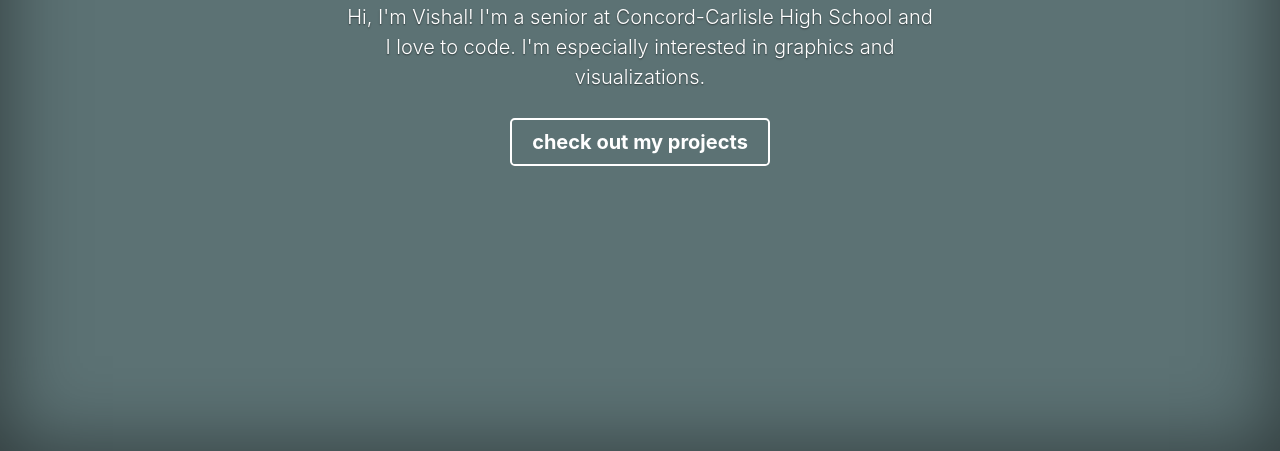
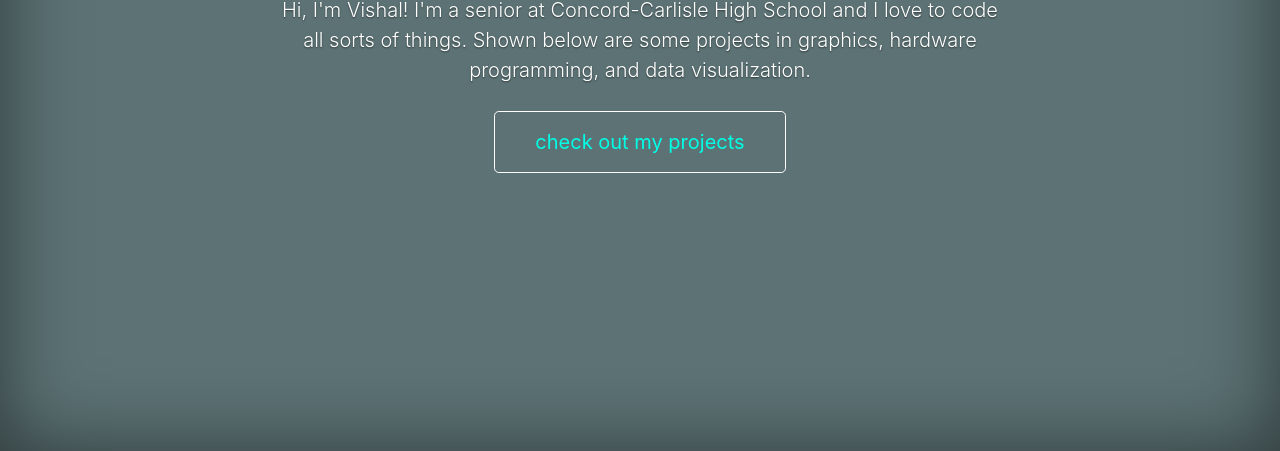
Before and after one commit to vishal-chandra/vishal-chandra.github.io, a plain HTML site: page index.html in a window 1280 px wide. Shown: the part 349-800 px from the top of the page. Drawn offline with nearby package versions, Linux system fonts and the light colour scheme.

Commit message:
edit cover text

```diff
--- a/index.html
+++ b/index.html
@@ -23,7 +23,11 @@
 
     <main role="main" class="inner cover">
       <h1 class="cover-heading">Vishal Chandra</h1>
-      <p class="lead">Hi, I'm Vishal! I'm a senior at Concord-Carlisle High School and I love to code. I'm especially interested in graphics and visualizations.</p>
+      <p class="lead cover-text">
+        Hi, I'm Vishal! I'm a senior at Concord-Carlisle High School and I love to code
+        all sorts of things.
+        Shown below are some projects in graphics, hardware programming, and data visualization.
+      </p>
       <p class="lead">
         <button href="#" class="slidebtn btn btn-lg btn-outline-light">check out my projects</button>
       </p>
--- a/styles/_button.scss
+++ b/styles/_button.scss
@@ -1,11 +1,13 @@
-$hoverColor: rgb(0, 255, 229);
+$brightBlue: rgb(0, 255, 230);
+$hoverColor: $brightBlue;
 $hoverTextColor: black;
-$regularColor: white;
+
+$regularColor: $brightBlue;
+$regularBorderColor: white;
 
 .slidebtn {
     background: none;
-    border: 2px solid;
-    font: inherit;
+    border: 1px solid $regularBorderColor;
     line-height: 1;
     margin: 0.5em;
     padding: 1em 2em;
--- a/styles/main.scss
+++ b/styles/main.scss
@@ -23,7 +23,7 @@ body {
 }
 
 .cover-container {
-  max-width: 42em;
+  max-width: 100%;
 }
 
 /*
@@ -34,12 +34,12 @@ body {
     .nav-link {
         padding: .25rem 0;
         font-weight: 700;
-        color: rgba(255, 255, 255, .5);
+        color: rgb(0, 255, 230);
         background-color: transparent;
         border-bottom: .25rem solid transparent;
 
         &:hover, &:focus {
-            border-bottom-color: rgba(255, 255, 255, 0.365);
+            border-bottom-color: rgb(0, 255, 230);
         }
 
         &+.nav-link {
@@ -69,8 +69,8 @@ body {
 .cover {
   padding: 0 1.5rem;
 
-  .btn-lg {
-    padding: .75rem 1.25rem;
-    font-weight: 700;
+  .cover-text {
+    padding: 0 20%;
+    //max-width: 42em;
   }
 }
```
Also changed, not shown: styles/main.css, 1 other file.
